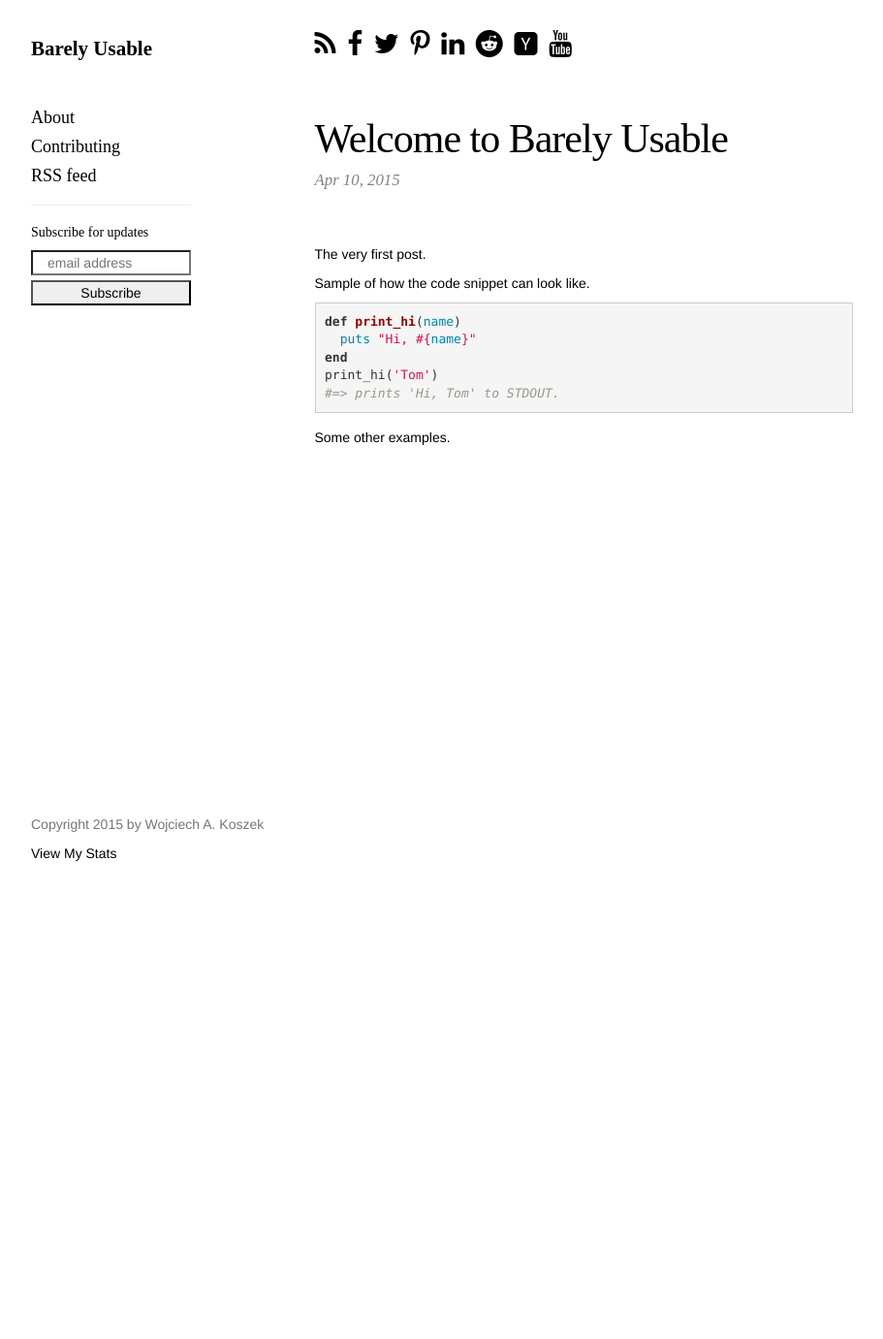
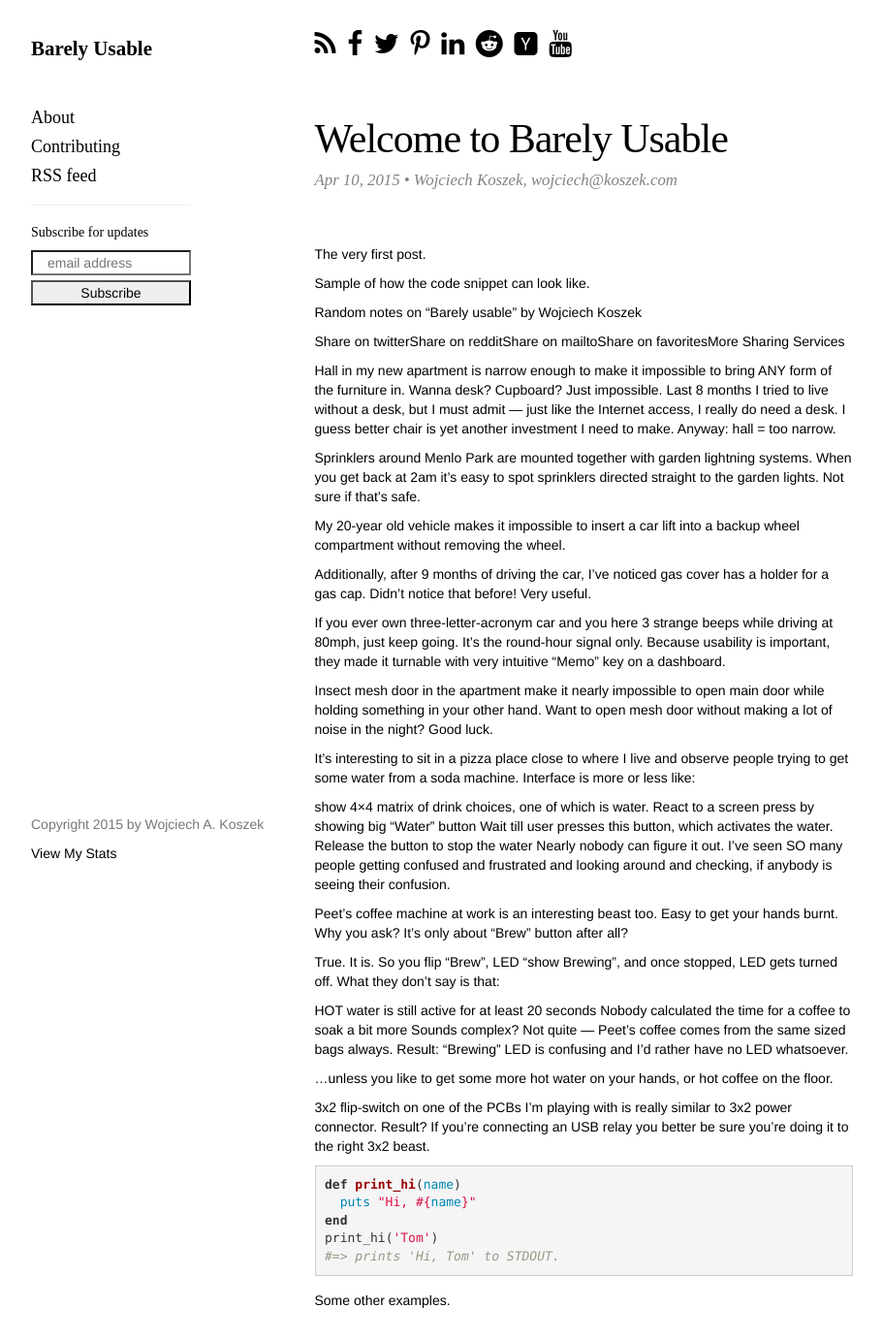
Before and after one commit to wkoszek/barelyusable, a Jekyll site: the page built from _posts/2015-04-10-foreword.md, in a window 1280 px wide. Shown: the whole page at 97% size, without its empty margins (38-949 px from the left). Built offline with Jekyll 4.4.1, drawn with Linux system fonts in a browser that asks for light colours; nearby versions of some CDN libraries; comment, search, counter and statistics services are not loaded; before the commit the page ends 900 px from its top, so only the background shows below that.

Commit message:
Bring my sample post from koszek.com

```diff
--- a/_posts/2015-04-10-foreword.md
+++ b/_posts/2015-04-10-foreword.md
@@ -3,11 +3,51 @@ layout: post
 title:  "Welcome to Barely Usable"
 date:   2015-04-10 9:59:52
 categories: usability
+author: Wojciech Koszek, wojciech@koszek.com
 ---
 
 The very first post.
 
 Sample of how the code snippet can look like.
+
+Random notes on "Barely usable"
+by Wojciech Koszek
+
+Share on twitterShare on redditShare on mailtoShare on favoritesMore Sharing Services
+
+Hall in my new apartment is narrow enough to make it impossible to bring ANY form of the furniture in. Wanna desk? Cupboard? Just impossible. Last 8 months I tried to live without a desk, but I must admit — just like the Internet access, I really do need a desk. I guess better chair is yet another investment I need to make. Anyway: hall = too narrow.
+
+Sprinklers around Menlo Park are mounted together with garden lightning systems. When you get back at 2am it's easy to spot sprinklers directed straight to the garden lights. Not sure if that's safe.
+
+My 20-year old vehicle makes it impossible to insert a car lift into a backup wheel compartment without removing the wheel.
+
+Additionally, after 9 months of driving the car, I've noticed gas cover has a holder for a gas cap. Didn't notice that before! Very useful.
+
+If you ever own three-letter-acronym car and you here 3 strange beeps while driving at 80mph, just keep going. It's the round-hour signal only. Because usability is important, they made it turnable with very intuitive "Memo" key on a dashboard.
+
+Insect mesh door in the apartment make it nearly impossible to open main door while holding something in your other hand. Want to open mesh door without making a lot of noise in the night? Good luck.
+
+It’s interesting to sit in a pizza place close to where I live and observe people trying to get some water from a soda machine. Interface is more or less like:
+
+show 4×4 matrix of drink choices, one of which is water.
+React to a screen press by showing big "Water" button
+Wait till user presses this button, which activates the water.
+Release the button to stop the water
+Nearly nobody can figure it out. I've seen SO many people getting confused and frustrated and looking around and checking, if anybody is seeing their confusion.
+
+Peet's coffee machine at work is an interesting beast too. Easy to get your hands burnt. Why you ask? It's only about "Brew" button after all?
+
+True. It is. So you flip “Brew”, LED “show Brewing”, and once stopped, LED gets turned off. What they don't say is that:
+
+HOT water is still active for at least 20 seconds
+Nobody calculated the time for a coffee to soak a bit more
+Sounds complex? Not quite — Peet's coffee comes from the same sized bags always. Result: "Brewing" LED is confusing and I'd rather have no LED whatsoever.
+
+...unless you like to get some more hot water on your hands, or hot coffee on the floor.
+
+3x2 flip-switch on one of the PCBs I'm playing with is really similar to 3x2 power connector. Result? If you're connecting an USB relay you better be sure you're doing it to the right 3x2 beast.
+
+
 
 {% highlight ruby %}
 def print_hi(name)
```
